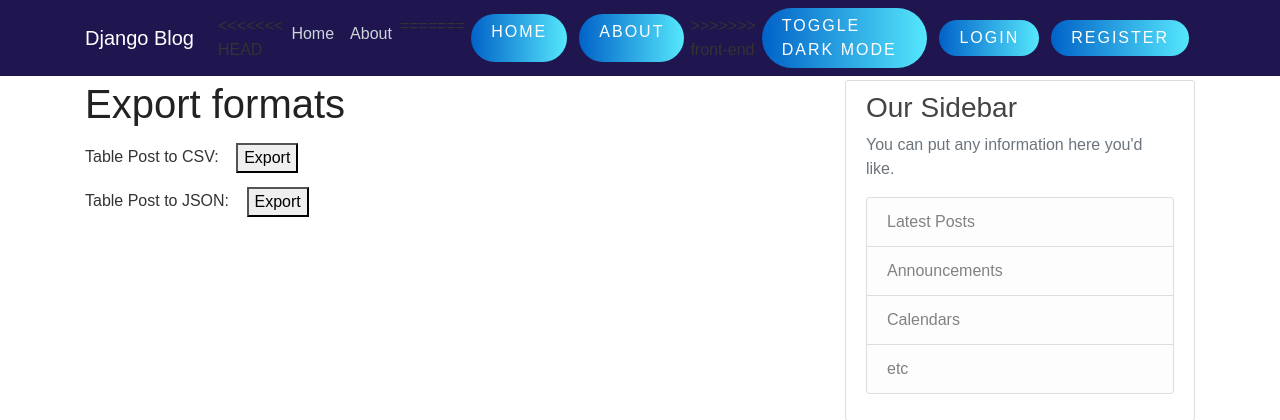
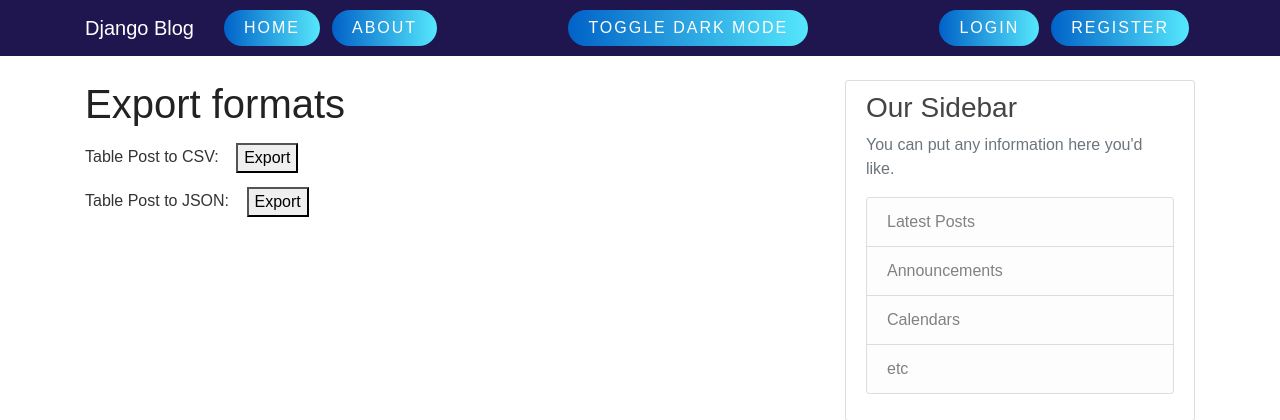
Before and after one commit to MatSaf123/django_blog_project, a Django app: page /export/ in a window 1280 px wide. Shown: the top 420 px of the page. Run offline with Django 3.2, Linux system fonts and the light colour scheme; some libraries are stand-ins or nearby versions.

Commit message:
merge frontend to master

```diff
--- a/blog/templates/blog/base.html
+++ b/blog/templates/blog/base.html
@@ -34,17 +34,11 @@
                 </button>
                 <div class="collapse navbar-collapse" id="navbarToggle">
                     <div class="navbar-nav mr-auto">
-<<<<<<< HEAD
-                        <a class="nav-item nav-link" href="{% url 'blog-home' %}">Home</a>
-                        <a class="nav-item nav-link" href="{% url 'blog-about' %}">About</a>
-                        {% if user.is_superuser %}
-                        <a class="nav-item nav-link" href="{% url 'blog-export' %}">Export</a>
-                        {% endif %}
-
-=======
                         <a class="nav-item nav-link" id="upperButton" href="{% url 'blog-home' %}">Home</a>
                         <a class="nav-item nav-link" id="upperButton" href="{% url 'blog-about' %}">About</a>
->>>>>>> front-end
+                        {% if user.is_superuser %}
+                        <a class="nav-item nav-link" id="upperButton" href="{% url 'blog-export' %}">Export</a>
+                        {% endif %}
                     </div>
 
                     <!-- Navbar Center - Day mode/Night mode -->
@@ -54,16 +48,10 @@
 
                     <!-- Navbar Right Side -->
                     <div class="navbar-nav">
-                        {% if user.is_authenticated  %}
-<<<<<<< HEAD
-                        <a class="nav-item nav-link" href="{% url 'post-create' %}">Create Post</a>
-                        <a class="nav-item nav-link" href="{% url 'profile_edit' %}">Edit profile</a>
-                        <a class="nav-item nav-link" href="{% url 'logout' %}">Logout</a>
-=======
+                        {% if user.is_authenticated %}
                         <a class="nav-item nav-link" id="upperButton" href="{% url 'post-create' %}">Create Post</a>
-                        <a class="nav-item nav-link" id="upperButton" href="{% url 'profile' %}">Profile</a>
+                        <a class="nav-item nav-link" id="upperButton" href="{% url 'profile_edit' %}">Edit Profile</a>
                         <a class="nav-item nav-link" id="upperButton" href="{% url 'logout' %}">Logout</a>
->>>>>>> front-end
                         {% else %}
                         <a class="nav-item nav-link" id="upperButton" href="{% url 'login' %}">Login</a>
                         <a class="nav-item nav-link" id="upperButton" href="{% url 'register' %}">Register</a>
```
Also changed, not shown: db.sqlite3. Lines whose indentation alone changed are shown as unchanged.
